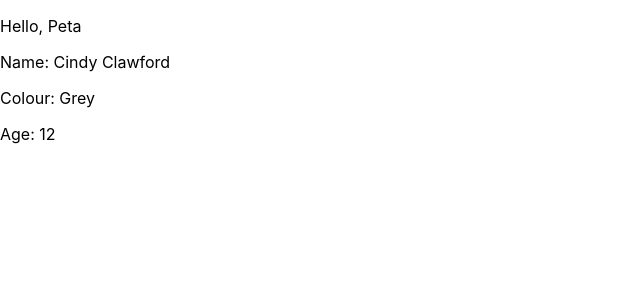
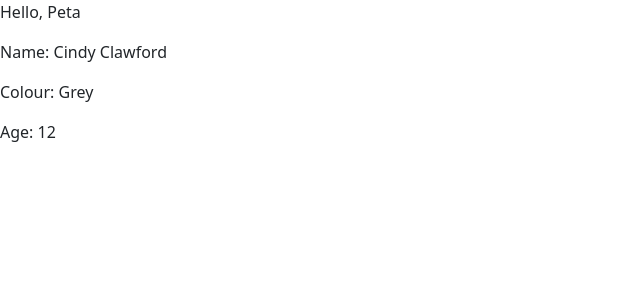
Before and after one commit to ellohez/qa-react, a React (Create React App) app: page / in a window 1280 px wide. Shown: the top 300 px of the page, without its empty margins (0-640 px from the left). Built offline with nearby package versions, Linux system fonts and the light colour scheme.

Commit message:
Bootstrap import added props deconstructed in Cats

```diff
--- a/package.json
+++ b/package.json
@@ -6,9 +6,11 @@
     "@testing-library/jest-dom": "^5.16.5",
     "@testing-library/react": "^13.4.0",
     "@testing-library/user-event": "^13.5.0",
+    "bootstrap": "^5.2.3",
     "react": "^18.2.0",
+    "react-bootstrap": "^2.7.4",
     "react-dom": "^18.2.0",
-    "react-scripts": "5.0.1",
+    "react-scripts": "^2.1.3",
     "web-vitals": "^2.1.4"
   },
   "scripts": {
--- a/src/App.js
+++ b/src/App.js
@@ -1,5 +1,7 @@
 // import logo from './logo.svg';
 import './App.css';
+import 'bootstrap/dist/css/min/bootstrap.min.css'
+// Import my components
 import Cat from './components/Cat';
 import Hello from './components/Hello';
 
--- a/src/components/Cat.jsx
+++ b/src/components/Cat.jsx
@@ -1,11 +1,13 @@
 
 // Arrow function to return Cat as a representation
 // of single native DOM component <div>
-const Cat = props => (
+//  Props are passed in parameters can be used as props.<keyName>
+//  see Hello.jsx or deconstructed as below
+const Cat = ({name, colour, age}) => (
     <div>
-        <p>Name: {props.name}</p>
-        <p>Colour: {props.colour}</p>
-        <p>Age: {props.age}</p>
+        <p>Name: {name}</p>
+        <p>Colour: {colour}</p>
+        <p>Age: {age}</p>
     </div>
 );
 
```
Also changed, not shown: 1 other file (tests, documents, lock files or other folders).
